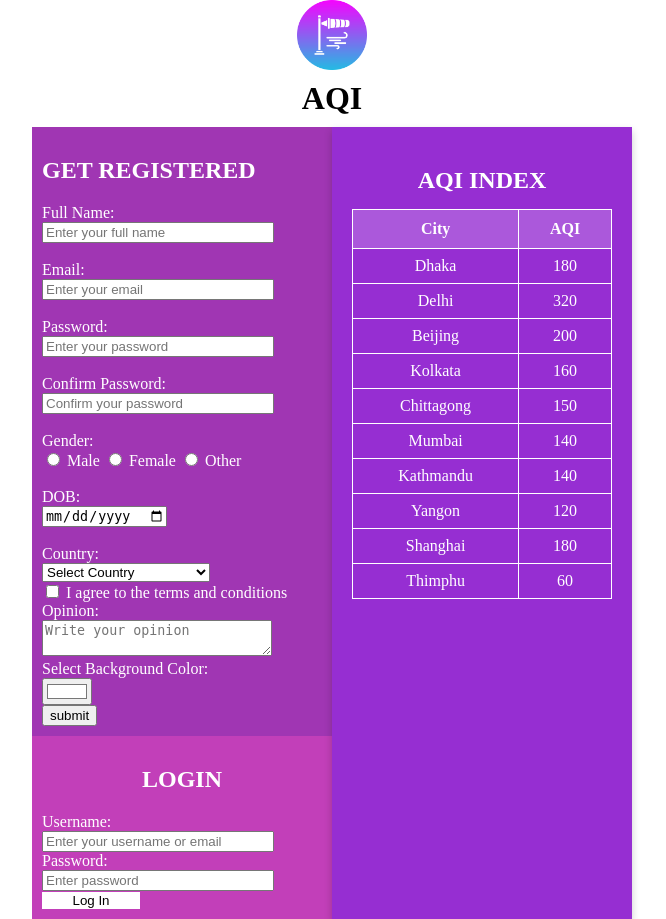
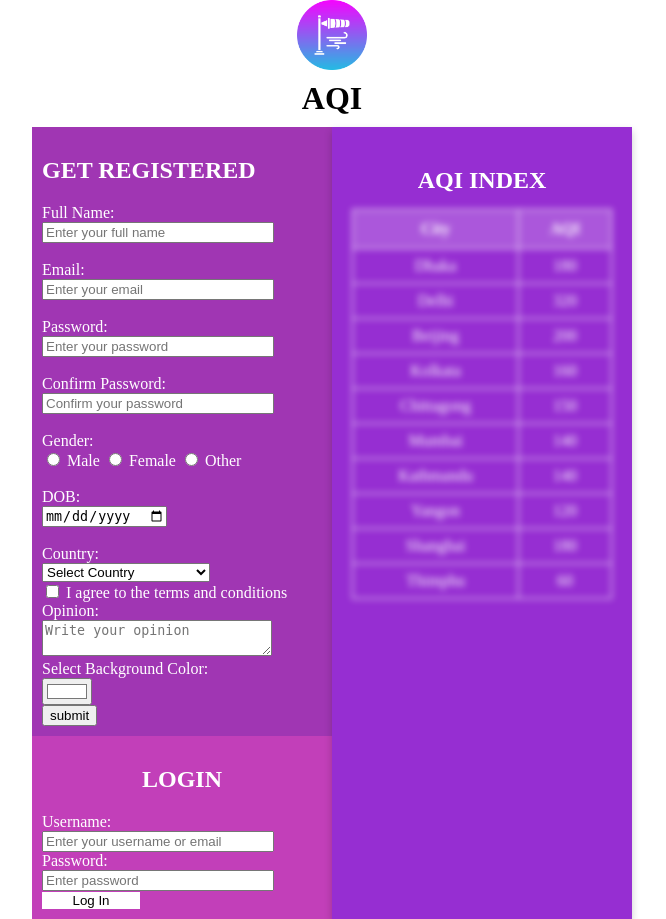
Before and after one commit to Rajeeb17/Webtech-, a PHP site: page /nindex.html in a window 1280 px wide. Shown: the whole page, without its empty margins (308-974 px from the left). Run offline with PHP 8.4, Linux system fonts and the light colour scheme.

Commit message:
aqi table css

```diff
--- a/aqi.css
+++ b/aqi.css
@@ -19,6 +19,10 @@
     border-collapse: collapse;
     border: 1px solid white;
     margin-top: 10px;
+    filter: blur(3px); /* Add this line to blur the table */
+   /* pointer-events: none; /* Prevent user interaction */
+   /* user-select: none; /* Prevent text selection */
+
 }
 
 #aqiTable th {
```
